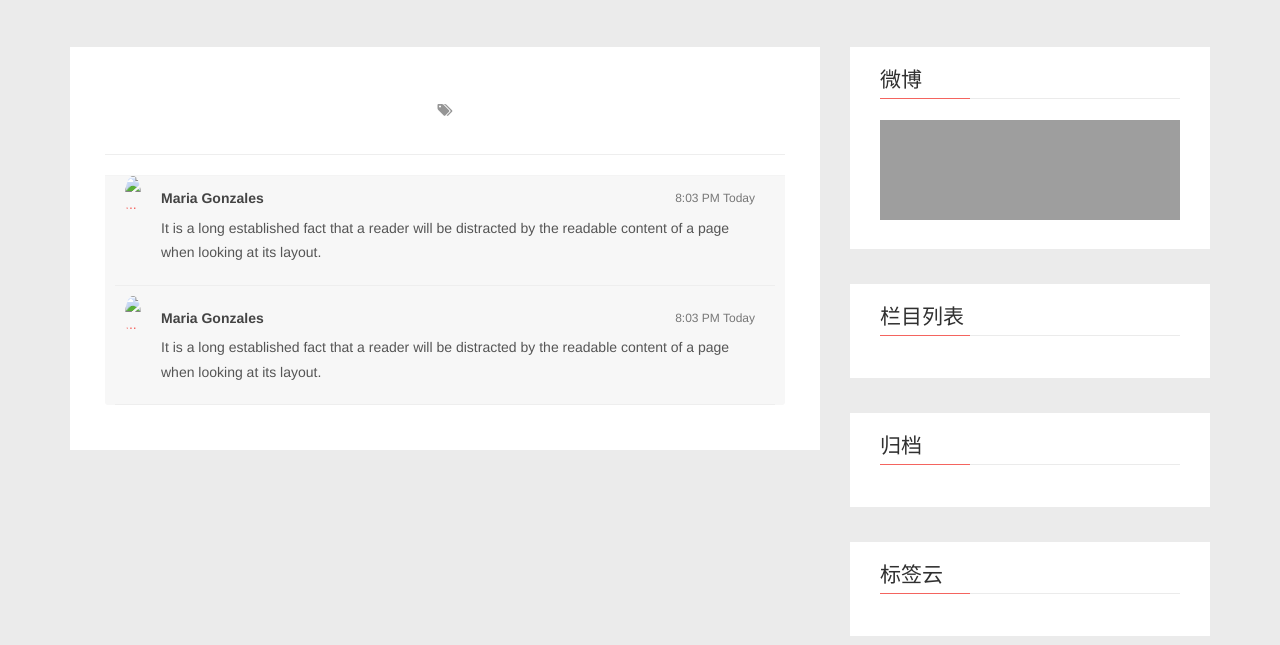
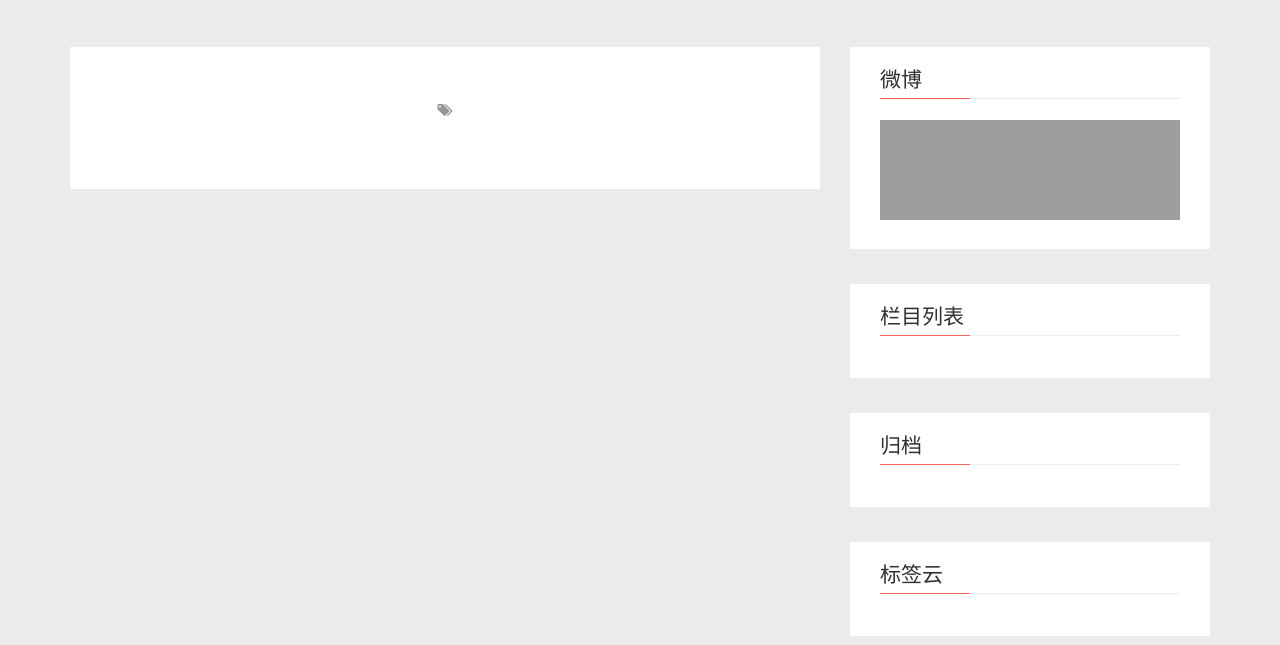
Before and after one commit to zifeiyusama/zifeiyu, a Python web app: template zifeiyu/frontend/templates/frontend/post.html in a window 1280 px wide. Shown: the part 53-698 px from the top of the page. Run offline with Jinja, Linux system fonts and the light colour scheme; the template is opened without the code that fills it, so the values that code supplies are empty; some libraries are stand-ins or nearby versions; grey boxes are pictures that could not be loaded.

Commit message:
modify post

```diff
--- a/zifeiyu/frontend/templates/frontend/post.html
+++ b/zifeiyu/frontend/templates/frontend/post.html
@@ -20,48 +20,5 @@
             {{ MDconverter(post.content).render() }}
         </p>
     </div>
-    <div class="footer">
-        <hr>
-        <div class="comments">
-            <ul class="media-list">
-                <li class="media comment">
-                    <div class="media-left">
-                        <a href="#">
-                            <img class="media-object img-circle" src="{{ url_for('frontend.static', filename='frontend/img/favicon.ico') }}" alt="...">
-                        </a>
-                    </div>
-                    <div class="media-body">
-                        <div class="comment-text">
-                            <span class="username media-heading">
-                                Maria Gonzales
-                                <span class="text-muted pull-right">8:03 PM Today</span>
-                            </span>
-                             It is a long established fact that a reader will be distracted
-                                  by the readable content of a page when looking at its layout.
-                        </div>
-                    </div>
-                </li>
-            </ul>
-            <ul class="media-list">
-                <li class="media comment">
-                    <div class="media-left">
-                        <a href="#">
-                            <img class="media-object img-circle" src="{{ url_for('frontend.static', filename='frontend/img/favicon.ico') }}" alt="...">
-                        </a>
-                    </div>
-                    <div class="media-body">
-                        <div class="comment-text">
-                            <span class="username media-heading">
-                                Maria Gonzales
-                                <span class="text-muted pull-right">8:03 PM Today</span>
-                            </span>
-                             It is a long established fact that a reader will be distracted
-                                  by the readable content of a page when looking at its layout.
-                        </div>
-                    </div>
-                </li>
-            </ul>
-        </div>
-    </div>
 </article>
 {% endblock %}
```
